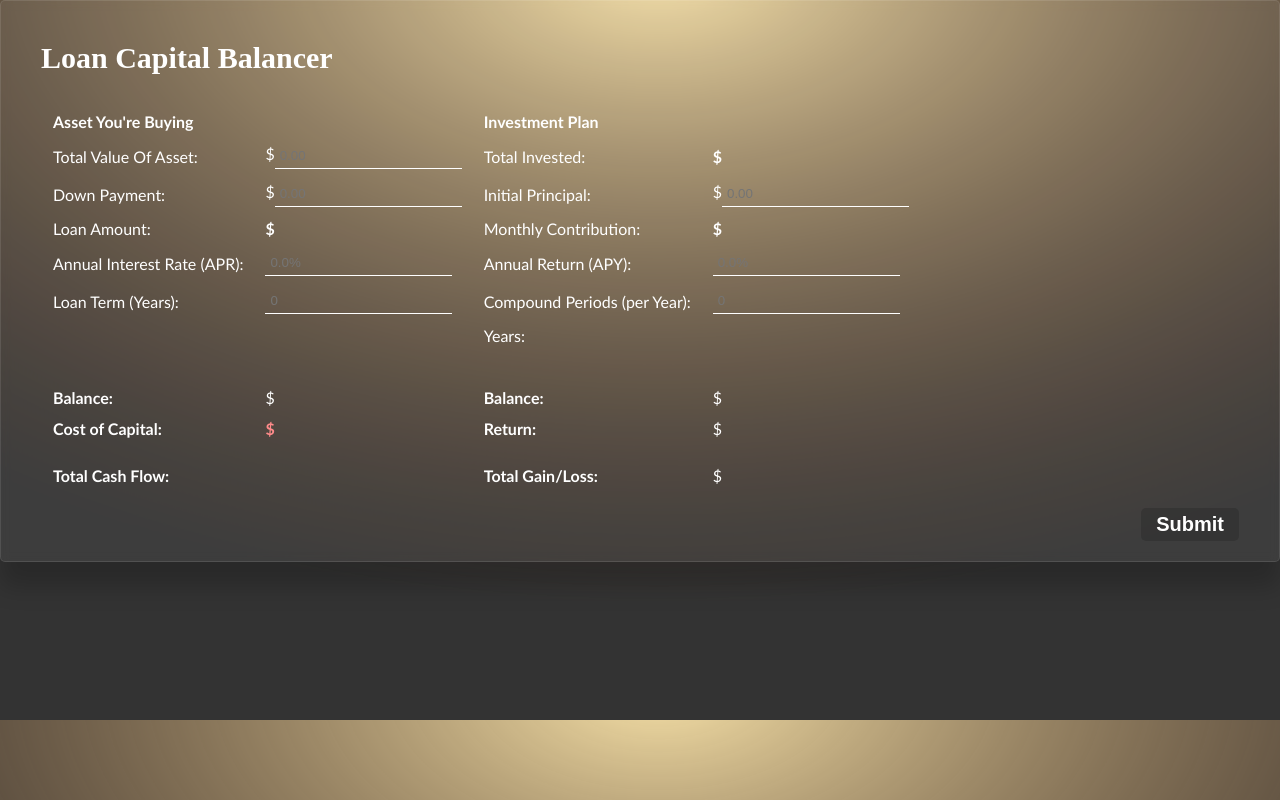
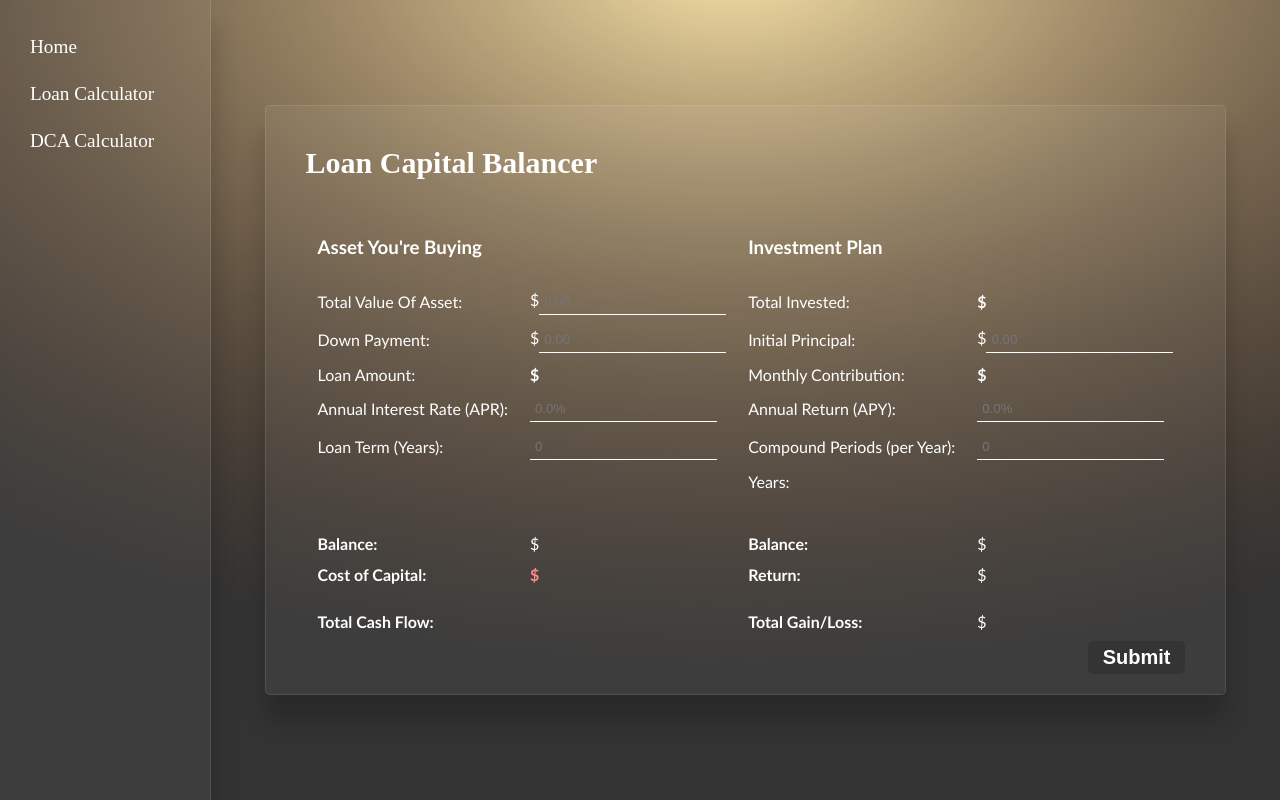
Before and after one commit to alekcarnell/financetools, a Flask app: page / in a window 1280 px wide. Run offline with Flask 3, Linux system fonts and the light colour scheme.

Commit message:
Add files via upload

```diff
--- a/templates/index.html
+++ b/templates/index.html
@@ -1,5 +1,6 @@
 <!-- templates/index.html -->
 <!DOCTYPE html>
+<html lang="en">
 <html>
 <head>
     <title>My Flask Site</title>
@@ -8,8 +9,17 @@
 </head>
 <body>
 
+    <div class="menu_container">
+        <div class="menu">
+            <ul>
+                <li>Home</li>
+                <li>Loan Calculator</li>
+                <li>DCA Calculator</li>
+            </ul>
+        </div>
 
-    <section>
+
+        <div class="page">
             <div class="container">
                 <div class="heading">
                     <h2>Loan Capital Balancer</h2>
@@ -18,7 +28,7 @@
                     <form action="/greet" method="POST">
                         <table>
                             <tr>
-                            <td class="tabletitle" colspan="2">Asset You're Buying</td><td class="tabletitle" colspan="2">Investment Plan</td>
+                                <td class="tabletitle" colspan="2"><h3>Asset You're Buying</h3></td><td class="tabletitle" colspan="2"><h3>Investment Plan</h3></td>
                             </tr>
                             <tr>
                                 <td class="variable">Total Value Of Asset: </td>
@@ -92,6 +102,7 @@
                     </form>
                 </div>
             </div>
-    </section>
+        </div>
+    </div>
 </body>
 </html>
```
Lines whose indentation alone changed are shown as unchanged.
